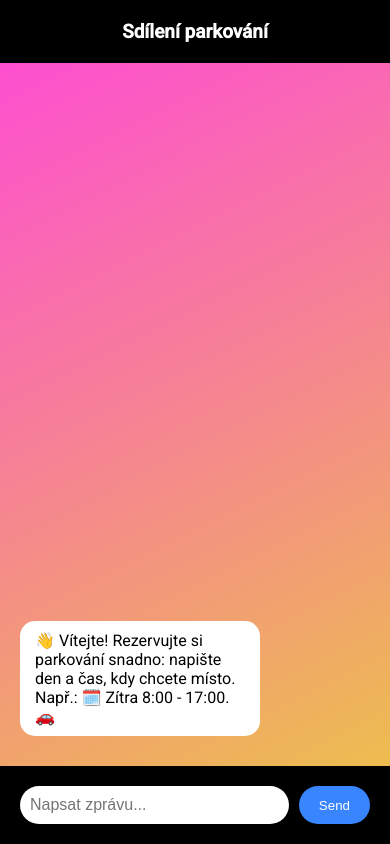
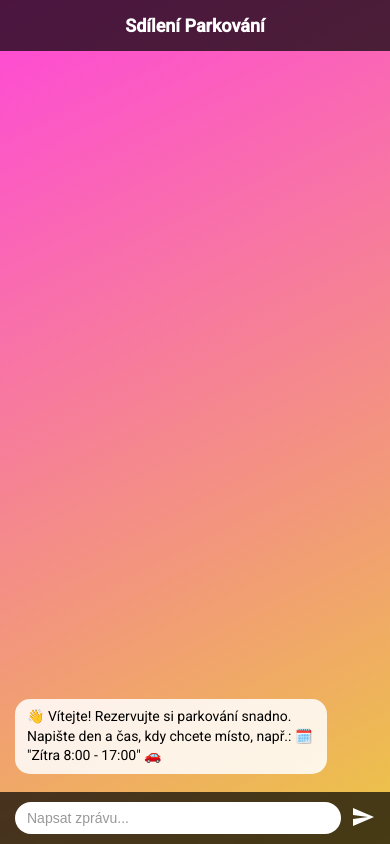
Before and after one commit to ObseumEU/ParkSharing, a Vue app in the folder src/ParkSharing.Reservation.Client/: page / in a window 390 px wide. Built offline with nearby package versions, Linux system fonts and the light colour scheme.

Commit message:
Redesign chat

```diff
--- a/src/ParkSharing.Reservation.Client/src/App.css
+++ b/src/ParkSharing.Reservation.Client/src/App.css
@@ -3,7 +3,7 @@
 @import url('https://fonts.googleapis.com/css2?family=Roboto:wght@400;500&display=swap');
 
 :root {
-  /* Colors */
+  /* Original Colors */
   --orange: #ff4f40;
   --indigo: #635dff;
   --white: #fff;
@@ -22,12 +22,7 @@
   --pink-yellow-gradient: linear-gradient(153.07deg, var(--pink) -2.47%, var(--yellow) 102.78%);
 
   /* Fonts */
-  --font-primary: "Roboto", sans-serif;
-  --font-secondary: "Inter", sans-serif;
-  --font-mono: "Fira Code", monospace;
-
-  /* Global Font */
-  font-family: var(--font-primary);
+  --font-primary: 'Roboto', sans-serif;
 }
 
 body, html {
@@ -52,23 +47,25 @@ body, html {
 
 .chat-container {
   width: 100%;
-  max-width: 800px;
-  height: 100%;
+  max-width: 600px;
+  height: 600px; /* Fixed height */
   background: var(--pink-yellow-gradient);
   display: flex;
   flex-direction: column;
+  border-radius: 10px; /* Rounded corners */
+  overflow: hidden;
 }
 
 .chat-header {
-  background-color: var(--black);
+  background-color: rgba(0, 0, 0, 0.7); /* Semi-transparent black */
   color: var(--white);
   text-align: center;
-  padding: 20px;
+  padding: 15px;
 }
 
 .chat-header h2 {
   margin: 0;
-  font-size: 19px;
+  font-size: 20px;
 }
 
 .chat-messages {
@@ -83,13 +80,13 @@ body, html {
   flex-direction: column;
   justify-content: flex-end;
   flex-grow: 1;
-  padding: 20px;
+  padding: 10px 15px;
 }
 
 .message {
-  margin-bottom: 10px;
+  margin-bottom: 8px;
   display: flex;
-  animation: slideUpFadeIn 0.5s forwards;
+  animation: fadeIn 0.3s forwards;
 }
 
 .message.user-message {
@@ -101,11 +98,13 @@ body, html {
 }
 
 .message .message-content {
-  background-color: var(--white);
+  background-color: rgba(255, 255, 255, 0.85);
   color: var(--black);
-  padding: 10px 15px;
+  padding: 8px 12px;
   border-radius: 15px;
-  max-width: 60%;
+  max-width: 80%;
+  font-size: 15px;
+  line-height: 1.4;
 }
 
 .message.user-message .message-content {
@@ -115,32 +114,84 @@ body, html {
 
 .message.typing .message-content {
   background-color: transparent;
-  font-style: italic;
+  padding: 0;
+}
+
+.typing-indicator {
+  display: flex;
+  align-items: center;
+  height: 20px;
+}
+
+.typing-indicator span {
+  display: inline-block;
+  width: 6px;
+  height: 6px;
+  margin: 0 2px;
+  background-color: rgba(255, 255, 255, 0.85);
+  border-radius: 50%;
+  animation: bounce 1s infinite;
+}
+
+.typing-indicator span:nth-child(2) {
+  animation-delay: 0.2s;
+}
+
+.typing-indicator span:nth-child(3) {
+  animation-delay: 0.4s;
+}
+
+@keyframes bounce {
+  0%, 60%, 100% {
+    transform: translateY(0);
+  }
+  30% {
+    transform: translateY(-6px);
+  }
 }
 
 .chat-input {
   display: flex;
-  padding: 20px;
-  background-color: var(--black);
+  align-items: center;
+  padding: 10px 15px;
+  background-color: rgba(0, 0, 0, 0.7); /* Semi-transparent black */
 }
 
 .chat-input input {
   flex: 1;
-  padding: 10px;
-  font-size: 16px;
+  padding: 8px 12px;
+  font-size: 15px;
   border: none;
   border-radius: 20px;
   outline: none;
   margin-right: 10px;
+  background-color: var(--white);
+  color: var(--black);
+}
+
+.chat-input input::placeholder {
+  color: #999999;
 }
 
 .chat-input button {
-  padding: 10px 20px;
-  background-color: var(--blue);
-  color: var(--white);
+  padding: 0;
+  background-color: transparent;
   border: none;
-  border-radius: 20px;
   cursor: pointer;
+}
+
+.chat-input button .send-icon {
+  width: 24px;
+  height: 24px;
+  fill: var(--white);
+}
+
+.chat-input input:disabled {
+  background-color: #f0f0f0;
+}
+
+.chat-input button:disabled .send-icon {
+  fill: #cccccc;
 }
 
 .chat-input input:disabled,
@@ -151,23 +202,52 @@ body, html {
 
 /* Scrollbar Styles */
 .chat-messages {
-  scrollbar-width: none; /* Firefox */
-  -ms-overflow-style: none;  /* IE and Edge */
+  scrollbar-width: thin;
+  scrollbar-color: rgba(255, 255, 255, 0.5) transparent;
 }
 
 .chat-messages::-webkit-scrollbar {
-  width: 0px; /* Chrome, Safari, Opera */
-  background: transparent; /* Optional: Make scrollbar track transparent */
+  width: 6px;
+}
+
+.chat-messages::-webkit-scrollbar-track {
+  background: transparent;
+}
+
+.chat-messages::-webkit-scrollbar-thumb {
+  background-color: rgba(255, 255, 255, 0.5);
+  border-radius: 10px;
 }
 
 /* Animations */
-@keyframes slideUpFadeIn {
+@keyframes fadeIn {
   from {
     opacity: 0;
-    transform: translateY(10px);
+    transform: translateY(5px);
   }
   to {
     opacity: 1;
     transform: translateY(0);
   }
 }
+
+/* Responsive Design */
+@media only screen and (max-width: 600px) {
+  .chat-container {
+    max-width: 100%;
+    height: 100%; /* Fill the available height */
+    border-radius: 0;
+  }
+
+  .chat-header h2 {
+    font-size: 18px;
+  }
+
+  .message .message-content {
+    font-size: 14px;
+  }
+
+  .chat-input input {
+    font-size: 14px;
+  }
+}
--- a/src/ParkSharing.Reservation.Client/src/App.js
+++ b/src/ParkSharing.Reservation.Client/src/App.js
@@ -19,15 +19,15 @@ const App = () => {
       setMessages(JSON.parse(storedMessages));
     } else {
       // If no stored messages, show initial bot message
-      const initialBotMessage = '👋 Vítejte! Rezervujte si parkování snadno: napište den a čas, kdy chcete místo. Např.: 🗓️ Zítra 8:00 - 17:00.🚗';
+      const initialBotMessage = '👋 Vítejte! Rezervujte si parkování snadno. Napište den a čas, kdy chcete místo, např.: 🗓️ "Zítra 8:00 - 17:00" 🚗';
       setMessages([{ type: 'bot', content: initialBotMessage }]);
     }
   }, []);
 
   // Save messages to cookies whenever messages change
   useEffect(() => {
-    // Keep only the last 20 messages
-    const lastMessages = messages.slice(-20);
+    // Keep only the last 50 messages
+    const lastMessages = messages.slice(-50);
     Cookies.set('chatMessages', JSON.stringify(lastMessages), { expires: 1 / 36 }); // 40 minutes
   }, [messages]);
 
@@ -64,7 +64,7 @@ const App = () => {
       setMessages(prevMessages => [...prevMessages, { type: 'bot', content: botReply }]);
     } catch (error) {
       console.error('Error sending message:', error);
-      setMessages(prevMessages => [...prevMessages, { type: 'bot', content: 'Sorry, something went wrong with your request.' }]);
+      setMessages(prevMessages => [...prevMessages, { type: 'bot', content: 'Omlouváme se, došlo k chybě při zpracování vašeho požadavku.' }]);
     } finally {
       setIsBotTyping(false);
       setCanSendMessage(true);
@@ -81,7 +81,7 @@ const App = () => {
     <div className="App">
       <div className="chat-container">
         <div className="chat-header">
-          <h2>Sdílení parkování</h2>
+          <h2>Sdílení Parkování</h2>
         </div>
         <div className="chat-messages">
           <div className="messages-wrapper">
@@ -92,7 +92,13 @@ const App = () => {
             ))}
             {isBotTyping && (
               <div className="message bot-message typing">
-                <div className="message-content">...</div>
+                <div className="message-content">
+                  <div className="typing-indicator">
+                    <span></span>
+                    <span></span>
+                    <span></span>
+                  </div>
+                </div>
               </div>
             )}
             <div ref={messagesEndRef} />
@@ -107,7 +113,11 @@ const App = () => {
             onKeyPress={handleInputKeyPress}
             disabled={!canSendMessage}
           />
-          <button onClick={handleSendMessage} disabled={!canSendMessage}>Send</button>
+          <button onClick={handleSendMessage} disabled={!canSendMessage}>
+            <svg viewBox="0 0 24 24" className="send-icon">
+              <path d="M2,21L23,12L2,3V10L17,12L2,14V21Z" />
+            </svg>
+          </button>
         </div>
       </div>
     </div>
```
